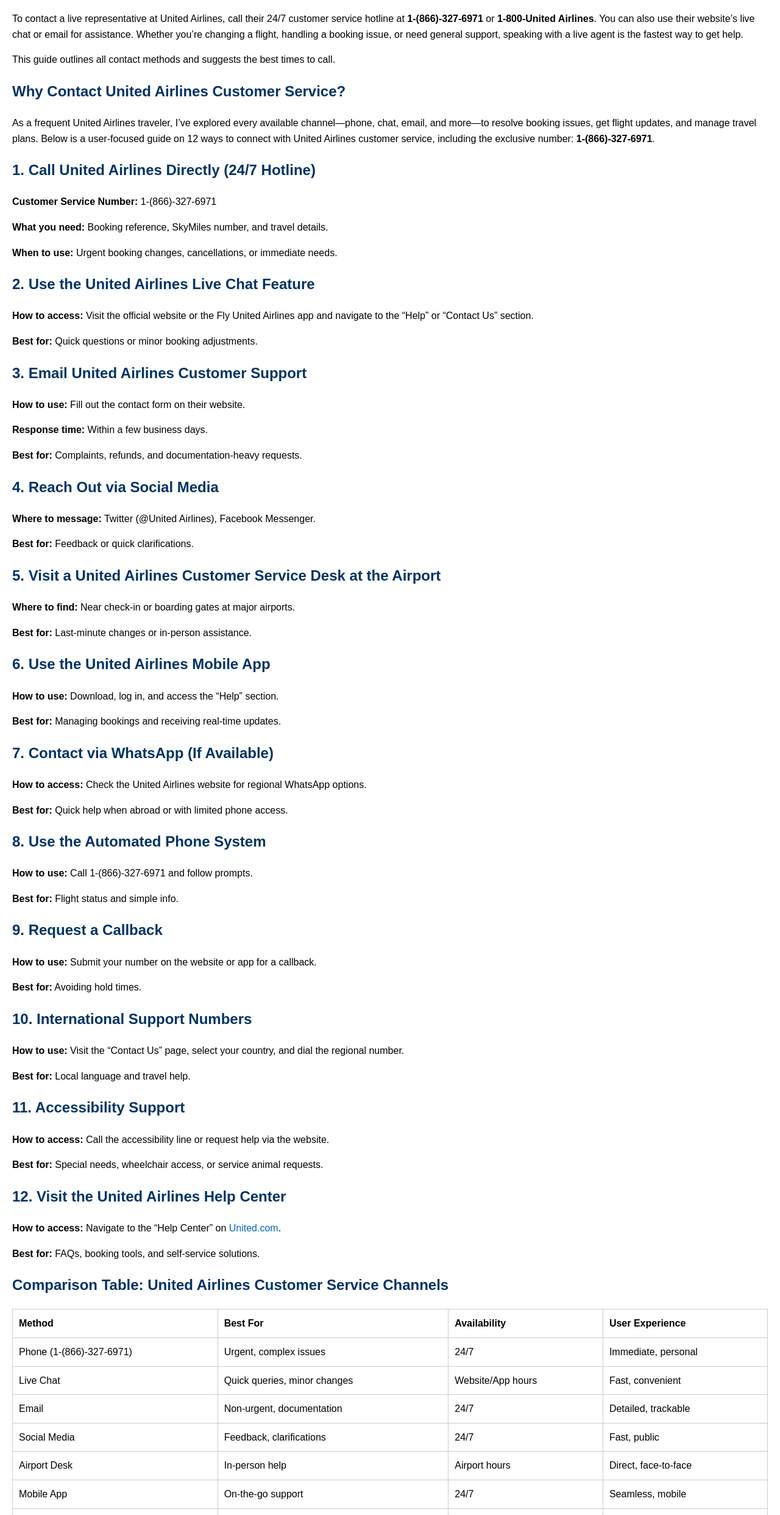
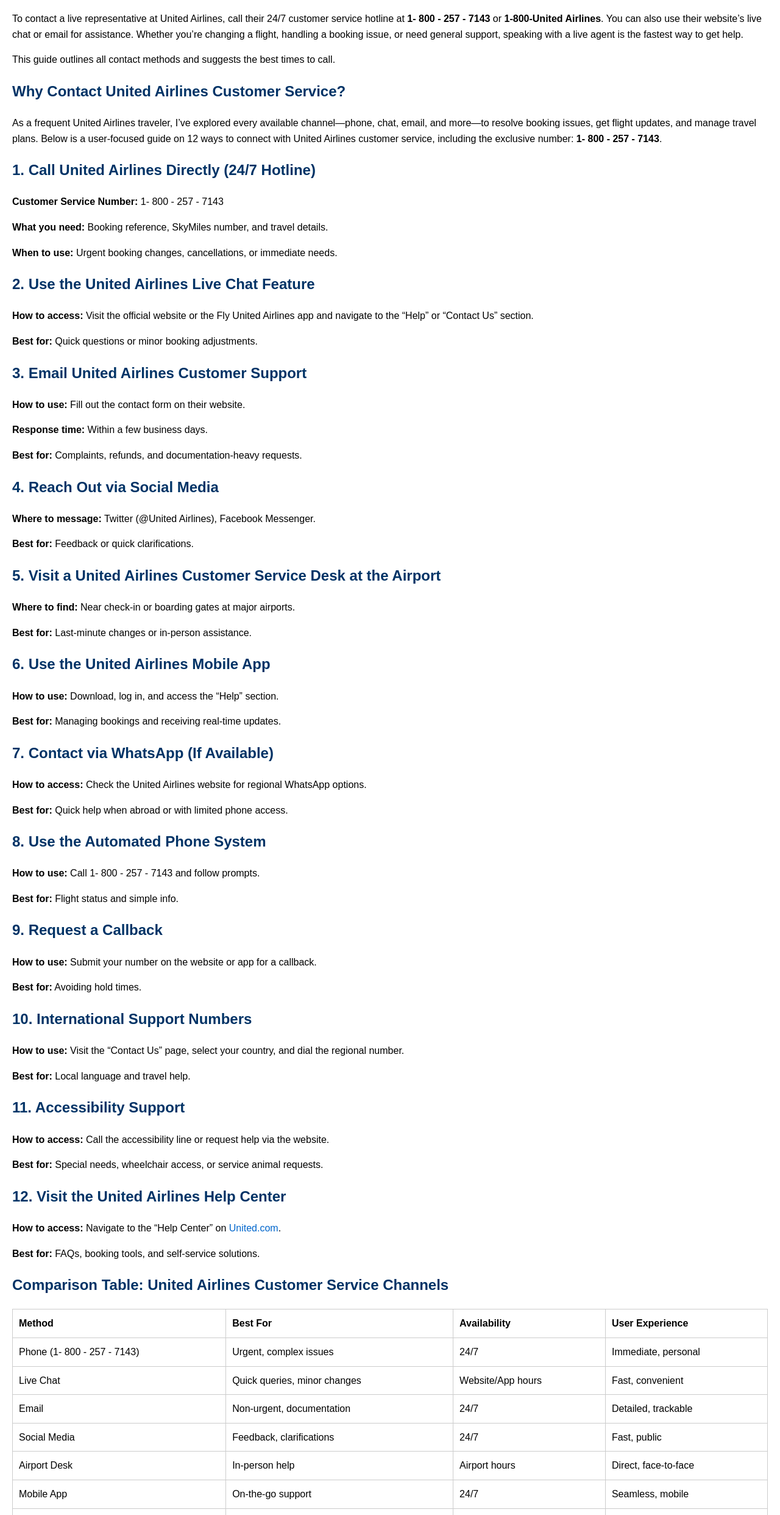
Before and after one commit to official-Frontier-liveagent-support/en-us-helpsupport-, a plain HTML site: page speak-with-United-airlines-agent-step-by-step/index.html in a window 1280 px wide. Shown: the part 76-2560 px from the top of the page at 61% size. Drawn offline with Linux system fonts and the light colour scheme.

Commit message:
Update index.html

```diff
--- a/speak-with-United-airlines-agent-step-by-step/index.html
+++ b/speak-with-United-airlines-agent-step-by-step/index.html
@@ -19,16 +19,16 @@
   <h1>United Airlines Customer Service Help</h1>
 
   <p>To contact a live representative at United Airlines, call their 24/7 customer service hotline at
-  <strong>1-(866)-327-6971</strong> or <strong>1-800-United Airlines</strong>. You can also use their website’s live chat or email for assistance.
+  <strong>1- 800 - 257 - 7143</strong> or <strong>1-800-United Airlines</strong>. You can also use their website’s live chat or email for assistance.
   Whether you’re changing a flight, handling a booking issue, or need general support, speaking with a live agent is the fastest way to get help.</p>
 
   <p>This guide outlines all contact methods and suggests the best times to call.</p>
 
   <h2>Why Contact United Airlines Customer Service?</h2>
-  <p>As a frequent United Airlines traveler, I’ve explored every available channel—phone, chat, email, and more—to resolve booking issues, get flight updates, and manage travel plans. Below is a user-focused guide on 12 ways to connect with United Airlines customer service, including the exclusive number: <strong>1-(866)-327-6971</strong>.</p>
+  <p>As a frequent United Airlines traveler, I’ve explored every available channel—phone, chat, email, and more—to resolve booking issues, get flight updates, and manage travel plans. Below is a user-focused guide on 12 ways to connect with United Airlines customer service, including the exclusive number: <strong>1- 800 - 257 - 7143</strong>.</p>
 
   <h2>1. Call United Airlines Directly (24/7 Hotline)</h2>
-  <p><strong>Customer Service Number:</strong> 1-(866)-327-6971</p>
+  <p><strong>Customer Service Number:</strong> 1- 800 - 257 - 7143</p>
   <p><strong>What you need:</strong> Booking reference, SkyMiles number, and travel details.</p>
   <p><strong>When to use:</strong> Urgent booking changes, cancellations, or immediate needs.</p>
 
@@ -58,7 +58,7 @@
   <p><strong>Best for:</strong> Quick help when abroad or with limited phone access.</p>
 
   <h2>8. Use the Automated Phone System</h2>
-  <p><strong>How to use:</strong> Call 1-(866)-327-6971 and follow prompts.</p>
+  <p><strong>How to use:</strong> Call 1- 800 - 257 - 7143 and follow prompts.</p>
   <p><strong>Best for:</strong> Flight status and simple info.</p>
 
   <h2>9. Request a Callback</h2>
@@ -88,7 +88,7 @@
       </tr>
     </thead>
     <tbody>
-      <tr><td>Phone (1-(866)-327-6971)</td><td>Urgent, complex issues</td><td>24/7</td><td>Immediate, personal</td></tr>
+      <tr><td>Phone (1- 800 - 257 - 7143)</td><td>Urgent, complex issues</td><td>24/7</td><td>Immediate, personal</td></tr>
       <tr><td>Live Chat</td><td>Quick queries, minor changes</td><td>Website/App hours</td><td>Fast, convenient</td></tr>
       <tr><td>Email</td><td>Non-urgent, documentation</td><td>24/7</td><td>Detailed, trackable</td></tr>
       <tr><td>Social Media</td><td>Feedback, clarifications</td><td>24/7</td><td>Fast, public</td></tr>
@@ -109,12 +109,12 @@
     <li>Clearly state your issue and desired solution.</li>
     <li>Use the callback option during busy hours.</li>
     <li>Check the app or website for quick fixes before calling.</li>
-    <li>For urgent help, call <strong>1-(866)-327-6971</strong>.</li>
+    <li>For urgent help, call <strong>1- 800 - 257 - 7143</strong>.</li>
   </ul>
 
   <h2>Frequently Asked Questions</h2>
   <p><strong>Q:</strong> What is the fastest way to reach a live agent at United Airlines?</p>
-  <p><strong>A:</strong> Call <strong>1-(866)-327-6971</strong> or use live chat on the website or app.</p>
+  <p><strong>A:</strong> Call <strong>1- 800 - 257 - 7143</strong> or use live chat on the website or app.</p>
 
   <p><strong>Q:</strong> Can I get help with accessibility needs?</p>
   <p><strong>A:</strong> Yes,
```
